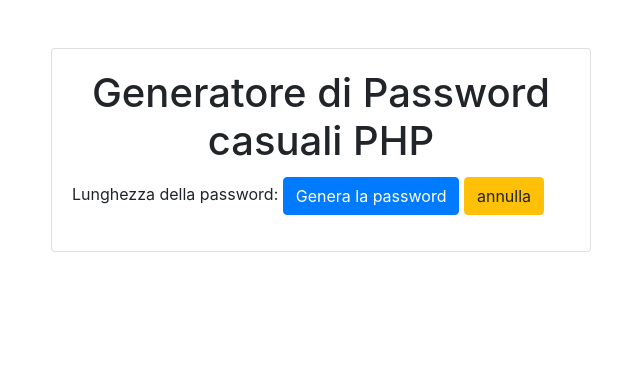
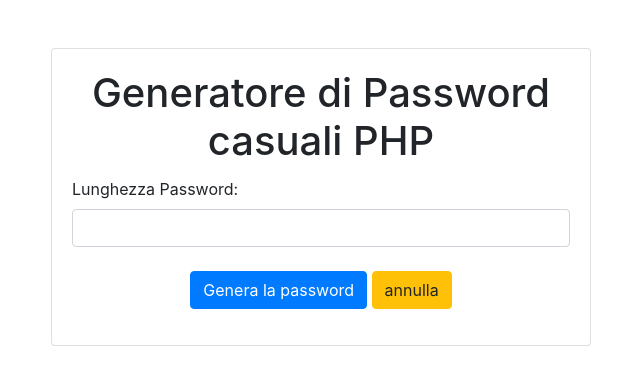
Before and after one commit to SimoneMenichetti/php-strong-password-generator, a PHP site: page / in a window 1280 px wide. Shown: the top 385 px of the page, without its empty margins (319-959 px from the left). Run offline with PHP 8.4, Linux system fonts and the light colour scheme.

Commit message:
feat.(add newfunction for generate random password, add var characters )

```diff
--- a/index.php
+++ b/index.php
@@ -1,4 +1,36 @@
 <?php
+
+    // inizializzo una funzione per generare automaticamente una password
+    function CreateRandomPassword($length){
+        // caratteri/simboli possibili ammessi nelle password
+        $characters = 'abcdefghijklmnopqrstuvwxyzABCDEFGHIJKLMNOPQRSTUVWXYZ0123456789!@#$%^&*()-_=+';
+        // password campo da popolare
+        $password= '';
+        // lunghezza della password
+        $charactersLength = strlen($characters);
+
+        // inseriamo un controllo della lunghezza dei caratteri
+        var_dump($charactersLength);
+
+        // inizializiamo un ciclo for per generare casualmente la password
+
+        for($i = 0; $i < $length; $i++){
+            // utilizziamo rand per dare un valore minimo ed un massimo x i caratteri casuali da selezionare
+            $randomI=rand(0,$charactersLength-1);
+            // controllo del valore var indice random
+            var_dumb($randomI);
+
+            $password.= $characters[$randomI];
+
+            // controllo password
+            var_dump($password);
+        }
+
+        // ritorniamo la password generata
+        return $password;
+    }
+
+    // verifica della lunghezza della password settata
 
 ?>
 
@@ -21,11 +53,15 @@
                         <!-- creazione form  action  con processo in GET -->
                         <form action="" method='GET'>
                             <div class='form-group'>
-                                <label for="length">Lunghezza della password:</label>
-                                <!-- inserimento input -->
-                                <input type="submit" class='btn btn-primary' value='Genera la password'>
-                                <!-- input reset form -->
-                                 <input type="reset" class='btn btn-warning' value='annulla'>
+                               <label for="length">Lunghezza Password:</label>
+                                <!-- inserito un input minimo e max di lughezza -->
+                                <input type="number" class='form-control' id='lenght' name='lenght' min='8' max='32' required><br>
+                                <div class="text-center">
+                                    <!-- inserimento input -->
+                                    <input type="submit" class='btn btn-primary' value='Genera la password'>
+                                    <!-- input reset form -->
+                                    <input type="reset" class='btn btn-warning' value='annulla'>
+                                </div>
                             </div>
                         </form>
                     </div>
```
